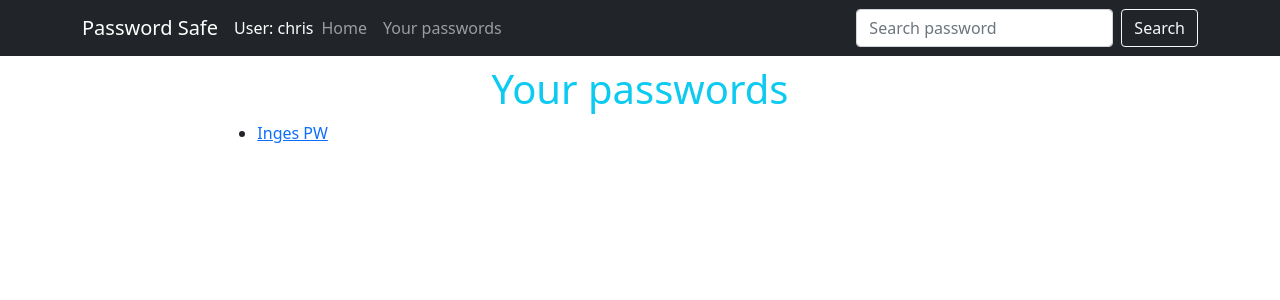
After one commit to ctrebo/DjangoPwSafe, a Django app: page /pwSafe/passwords/ in a window 1280 px wide. The commit adds this page. Shown: the top 300 px of the page. Run offline with Django 3.2, Linux system fonts and the light colour scheme; a user stored in the database is signed in; data comes from the database, SQL or seed files in the repository; both versions use the stored data as it was after the commit.

Commit message:
add List View with pws

```diff
--- a/pwSafe/templates/base_generic.html
+++ b/pwSafe/templates/base_generic.html
@@ -26,7 +26,10 @@
                 <p class="navbar-text text-white mb-0" href="#"> User: {{user.username}}</p>
               </li>
               <li class="nav-item">
-                <a class="nav-link" href="#">Features</a>
+                <a class="nav-link" href="{% url 'index'%}">Home</a>
+              </li>
+              <li class="nav-item">
+                <a class="nav-link" href="{% url 'passwords'%}">Your passwords</a>
               </li>
               <!-- <li class="nav-item"> -->
                 <!-- <a class="nav-link" href="#">Pricing</a> -->
--- a/pwSafe/templates/pwSafe/index.html
+++ b/pwSafe/templates/pwSafe/index.html
@@ -1,5 +1,5 @@
 {% extends "base_generic.html" %}
 
 {% block content %}
-<p>HI</p>
+<p></p>
 {% endblock %}
--- /dev/null
+++ b/pwSafe/templates/pwSafe/password_list.html
@@ -0,0 +1,11 @@
+{% extends "base_generic.html" %}
+
+{% block content %}
+<h1 class="text-center text-info">Your passwords</h1>
+<ul>
+    {% for password in password_list %}
+        <li><a href="">{{password.title}}</a></li>
+    {% endfor %}
+</ul>
+
+{% endblock %}
--- a/pwSafe/urls.py
+++ b/pwSafe/urls.py
@@ -4,4 +4,5 @@ from .import views
 
 urlpatterns = [
     path('', views.HomePageListView.as_view(), name="index"),
+    path('passwords/', views.PasswordListView.as_view(), name="passwords"),
 ]
--- a/pwSafe/views.py
+++ b/pwSafe/views.py
@@ -5,7 +5,7 @@ from django.contrib.auth.mixins import LoginRequiredMixin
 
 
 # Create your views here.
-class HomePageListView(generic.ListView):
+class HomePageListView(LoginRequiredMixin, generic.ListView):
     model = Password
     template_name = "pwSafe/index.html"
 
@@ -16,3 +16,9 @@ class HomePageListView(generic.ListView):
         context = super(HomePageListView, self).get_context_data()
         context["num_passwords"] = Password.objects.filter(user=self.request.user)
         return context
+
+class PasswordListView(LoginRequiredMixin, generic.ListView):
+    model = Password
+
+    def get_queryset(self):
+        return Password.objects.filter(user=self.request.user)
```
Also changed, not shown: db.sqlite3.
